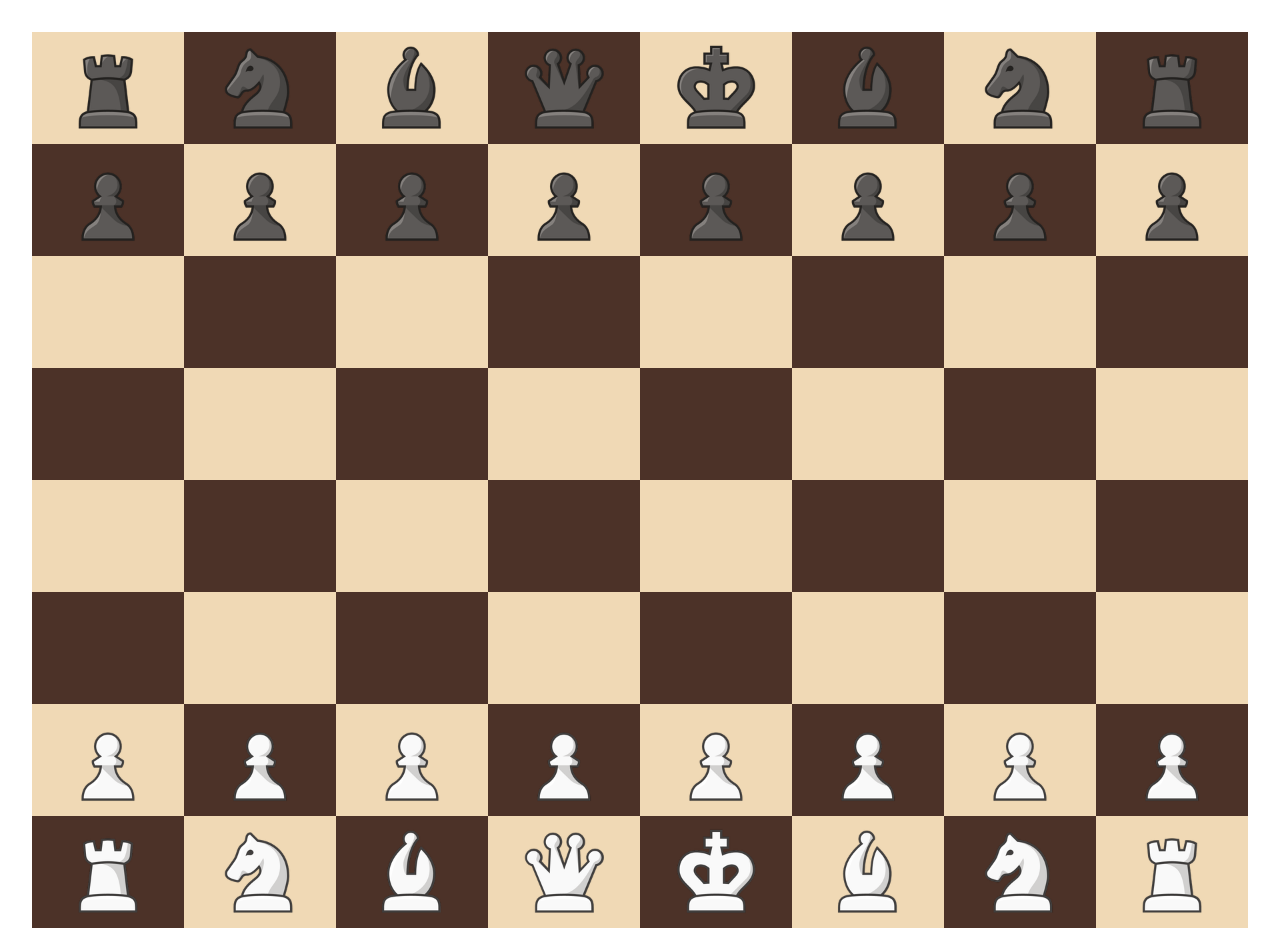
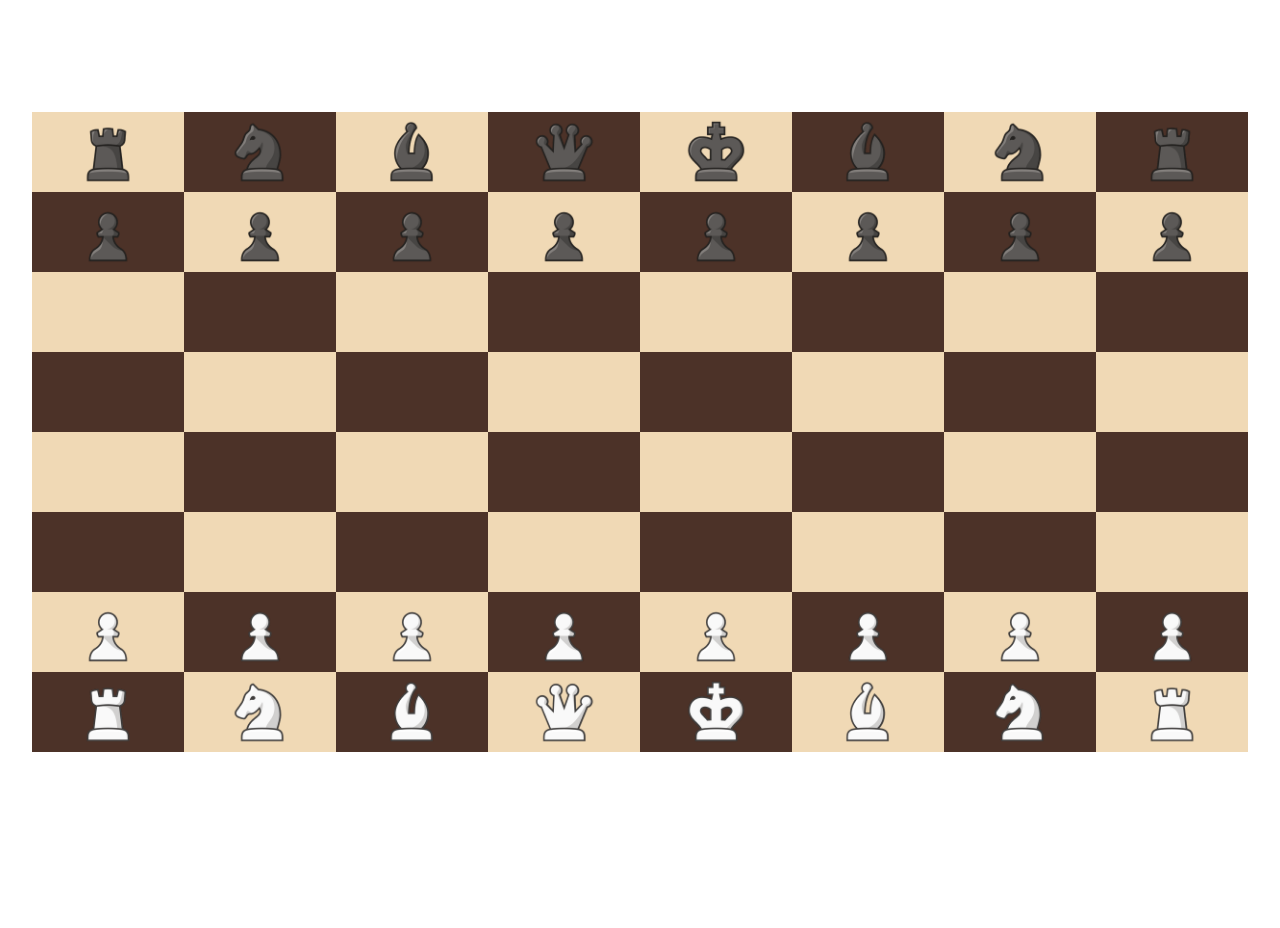
Before and after one commit to varshik23/Chessboard, a React (Vite) app in the folder chess-frontend/: page /app/board in a window 1280 px wide. After the commit the page ends 864 px from the top, so only its background shows below. Built offline with nearby package versions, Linux system fonts and the light colour scheme.

Commit message:
Added the drag and drop logic for the pieces

```diff
--- a/chess-frontend/src/screens/Board.css
+++ b/chess-frontend/src/screens/Board.css
@@ -22,7 +22,7 @@
 
 .square {
     width: 12.5%;
-    height: 7rem;
+    height: 5rem;
     display: flex;
     justify-content: center;
     align-items: center;
--- a/chess-frontend/src/screens/Board.tsx
+++ b/chess-frontend/src/screens/Board.tsx
@@ -1,18 +1,41 @@
-//Lets create a chess board
-// Path: chess-frontend/src/screens/board.tsx
+import React, { useState } from 'react';
 import './Board.css';
 
-const Board = () => {
-    const board = [['br', 'bn', 'bb', 'bq', 'bk', 'bb', 'bn', 'br'],
+const initialBoard = [
+    ['br', 'bn', 'bb', 'bq', 'bk', 'bb', 'bn', 'br'],
     ['bp', 'bp', 'bp', 'bp', 'bp', 'bp', 'bp', 'bp'],
     ['', '', '', '', '', '', '', ''],
     ['', '', '', '', '', '', '', ''],
     ['', '', '', '', '', '', '', ''],
     ['', '', '', '', '', '', '', ''],
     ['wp', 'wp', 'wp', 'wp', 'wp', 'wp', 'wp', 'wp'],
-    ['wr', 'wn', 'wb', 'wq', 'wk', 'wb', 'wn', 'wr']];
+    ['wr', 'wn', 'wb', 'wq', 'wk', 'wb', 'wn', 'wr']
+];
 
+const Board = () => {
+    const [board, setBoard] = useState(initialBoard);
+    const [draggedPiece, setDraggedPiece] = useState<string | null>(null);
+    const [sourceSquare, setSourceSquare] = useState<{ row: number, col: number } | null>(null);
 
+    const handleDragStart = (piece: string, row: number, col: number) => {
+        setDraggedPiece(piece);
+        setSourceSquare({ row, col });
+    };
+
+    const handleDrop = (row: number, col: number) => {
+        if (draggedPiece && sourceSquare) {
+            const newBoard = board.map((r) => r.slice());
+            newBoard[sourceSquare.row][sourceSquare.col] = '';
+            newBoard[row][col] = draggedPiece;
+            setBoard(newBoard);
+            setDraggedPiece(null);
+            setSourceSquare(null);
+        }
+    };
+
+    const handleDragOver = (e: React.DragEvent) => {
+        e.preventDefault();
+    };
 
     return (
         <div className='board'>
@@ -24,8 +47,21 @@ const Board = () => {
                                 row.map((piece, pieceIndex) => {
                                     const isBrown = (rowIndex + pieceIndex) % 2 === 1;
                                     return (
-                                        <div key={pieceIndex} className={`square ${isBrown ? 'brown' : 'white'}`}>
-                                            {piece && <img src={`/${piece}.png`} alt={piece} className='img' />}
+                                        <div
+                                            key={pieceIndex}
+                                            className={`square ${isBrown ? 'brown' : 'white'}`}
+                                            onDrop={() => handleDrop(rowIndex, pieceIndex)}
+                                            onDragOver={handleDragOver}
+                                        >
+                                            {piece && (
+                                                <img
+                                                    src={`/${piece}.png`}
+                                                    alt={piece}
+                                                    className='img'
+                                                    draggable
+                                                    onDragStart={() => handleDragStart(piece, rowIndex, pieceIndex)}
+                                                />
+                                            )}
                                         </div>
                                     )
                                 })
--- a/chess-frontend/src/screens/Dashboard.css
+++ b/chess-frontend/src/screens/Dashboard.css
@@ -1,8 +1,11 @@
 #root {
+    display: flex;
     max-width: 1280px;
-    margin: 0 auto;
     padding: 2rem;
     text-align: center;
+    justify-content: center;
+    align-items: center;
+    height: 100vh;
 }
 
 .button {
```
